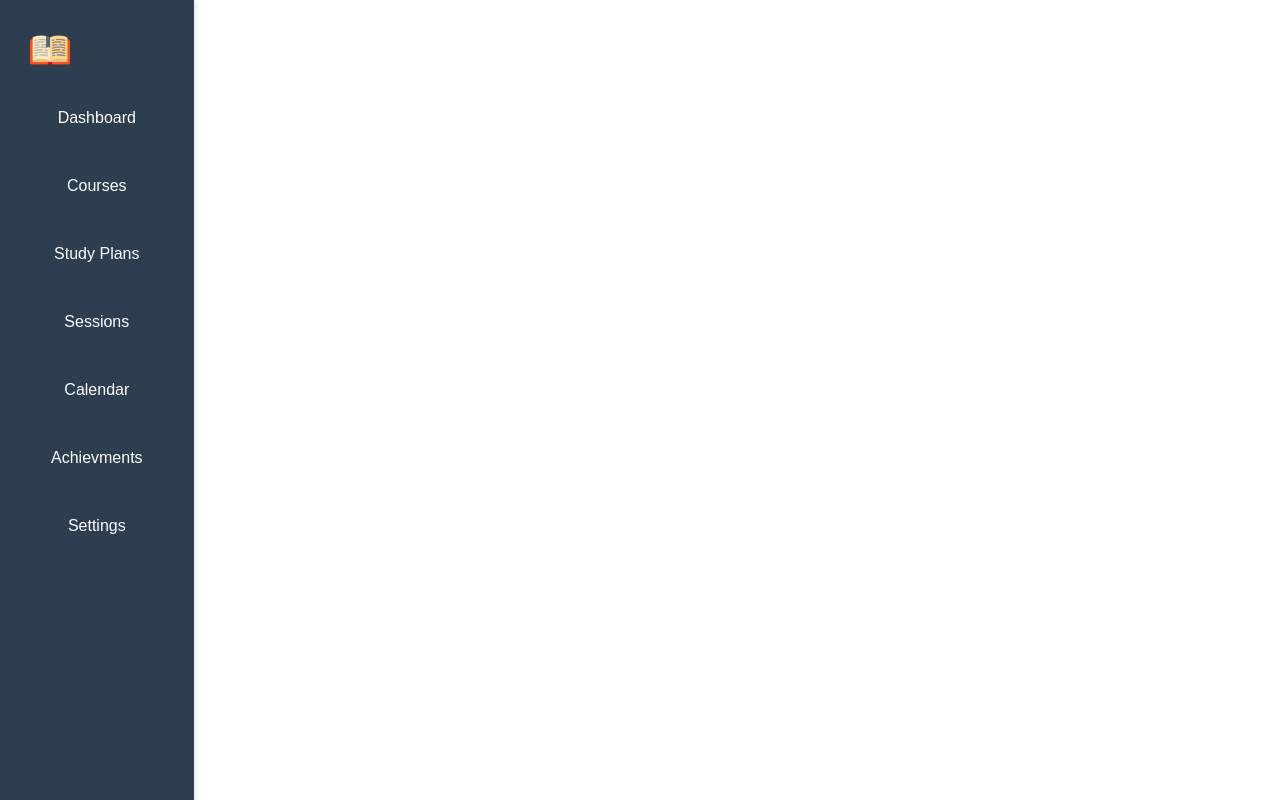
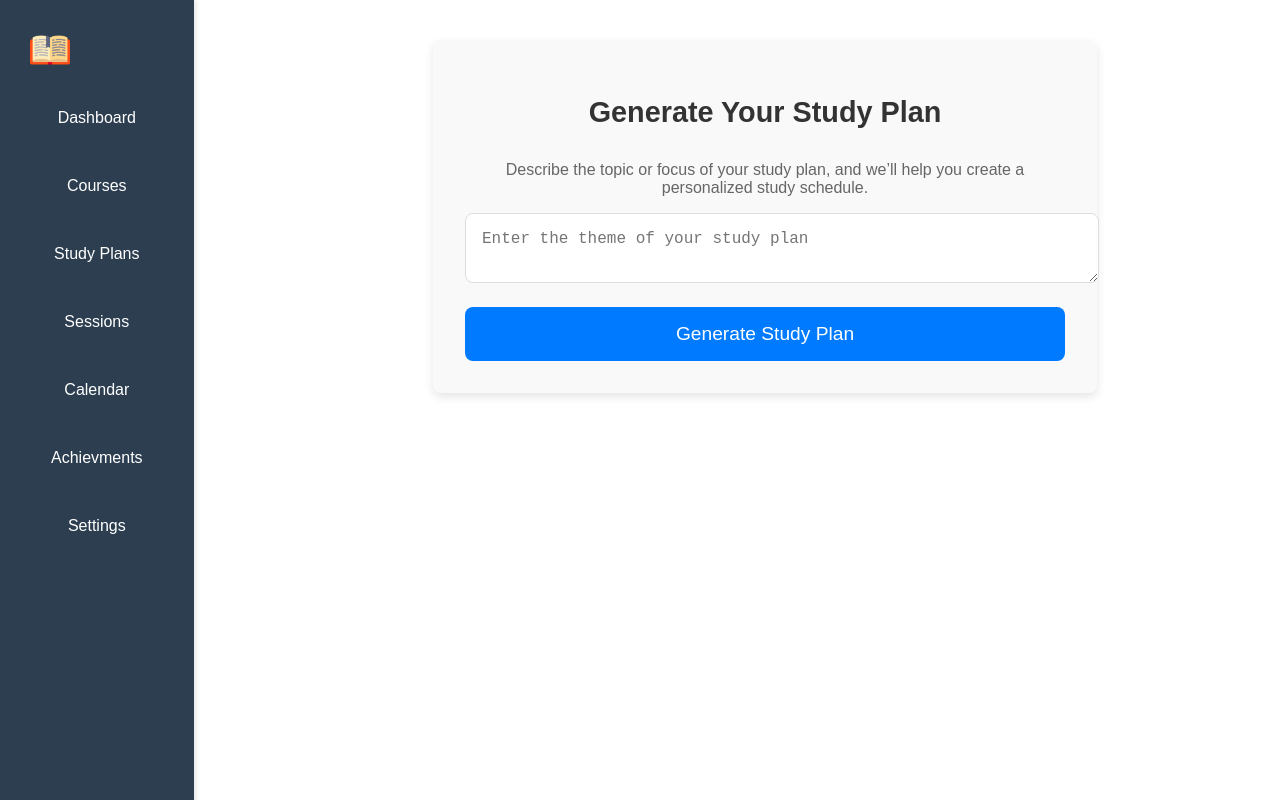
Before and after one commit to fernandals/Studere-School-Planner, a Next.js app in the folder frontend/: page /plans in a window 1280 px wide. Built offline with nearby package versions, Linux system fonts and the light colour scheme.

Commit message:
study planner LLM

```diff
--- a/frontend/src/pages/plans.tsx
+++ b/frontend/src/pages/plans.tsx
@@ -1,14 +1,66 @@
-import React from 'react';
+import React, { useState } from 'react';
 
 import Sidebar from '@/components/sidebar';
 
-import styles from 'plans.module.css';
+import styles from '@/styles/plans.module.css';
 
 const Plans = () => {
+  const [theme, setTheme] = useState('');
+  const [studyPlan, setStudyPlan] = useState('');
+
+  // Simulated fetchStudyPlan function to mock GPT response
+  const fetchStudyPlan = (theme) => {
+    return new Promise((resolve) => {
+      setTimeout(() => {
+        // Mocking a study plan based on the theme input
+        const mockResponse = `
+          Study Plan for: ${theme}
+
+          - Review key concepts.
+          - Create a study schedule.
+          - Break down the material into manageable chunks.
+          - Focus on difficult topics for 40 minutes, followed by a 5-minute break.
+          - Repeat until mastery of the subject is achieved.
+
+          This plan is tailored based on your theme and study needs.
+        `;
+        resolve(mockResponse);
+      }, 1000); // Simulate a 1-second delay
+    });
+  };
+
+  const handleSubmit = () => {
+    // Make a call to GPT to generate the study plan based on the theme
+    // Assume fetchStudyPlan is a function that calls GPT or your API
+    fetchStudyPlan(theme).then(plan => setStudyPlan(plan));
+  };
+
     return (
       <div style={{ display: 'flex' }}>
         <Sidebar />
         <main style={{ marginLeft: '250px', padding: '20px', flex: '1' }}>
+          <div className={styles.studyPlanGenerator}>
+            <h2 className={styles.heading}>Generate Your Study Plan</h2>
+            <p className={styles.instructions}>
+              Describe the topic or focus of your study plan, and we’ll help you create a personalized study schedule.
+            </p>
+            <textarea
+              value={theme}
+              onChange={(e) => setTheme(e.target.value)}
+              placeholder="Enter the theme of your study plan"
+              className={styles.themeTextbox}
+            />
+            <button onClick={handleSubmit} className={styles.generateButton}>
+              Generate Study Plan
+            </button>
+
+            {studyPlan && (
+              <div className={styles.studyPlanResult}>
+                <h3>Your Generated Study Plan</h3>
+                <p>{studyPlan}</p>
+              </div>
+            )}
+          </div>
 
         </main>
       </div>
--- a/frontend/src/pages/sessions.tsx
+++ b/frontend/src/pages/sessions.tsx
@@ -55,7 +55,7 @@ const Sessions = () => {
     return (
       <div style={{ display: 'flex' }}>
         <Sidebar />
-        <main style={{ marginLeft: '250px', padding: '20px', flex: '1' }}>
+        <main style={{ marginLeft: '200px', padding: '20px', flex: '1' }}>
 
         <div className={styles.container}>
           <h1 className={styles.header}>Study Session</h1>
--- /dev/null
+++ b/frontend/src/styles/plans.module.css
@@ -0,0 +1,80 @@
+/* StudyPlanGenerator.module.css */
+
+.studyPlanGenerator {
+  background-color: #f9f9f9;
+  padding: 2rem;
+  border-radius: 8px;
+  box-shadow: 0 4px 10px rgba(0, 0, 0, 0.1);
+  max-width: 600px;
+  margin: 20px auto;
+  font-family: Arial, sans-serif;
+  display: flex;
+  flex-direction: column;
+}
+
+.heading {
+  color: #333;
+  font-size: 1.8rem;
+  text-align: center;
+  margin-bottom: 1rem;
+}
+
+.instructions {
+  font-size: 1rem;
+  color: #666;
+  text-align: center;
+  margin-bottom: 1rem;
+}
+
+.themeTextbox {
+  width: 100%;
+  padding: 1rem;
+  border: 1px solid #ddd;
+  border-radius: 8px;
+  font-size: 1rem;
+  margin-bottom: 1.5rem;
+  /*resize: none;*/
+  transition: border-color 0.3s ease;
+}
+
+.themeTextbox:focus {
+  border-color: #007bff;
+  outline: none;
+}
+
+.generateButton {
+  display: block;
+  width: 100%;
+  padding: 1rem;
+  background-color: #007bff;
+  color: white;
+  border: none;
+  border-radius: 8px;
+  font-size: 1.2rem;
+  cursor: pointer;
+  transition: background-color 0.3s ease;
+}
+
+.generateButton:hover {
+  background-color: #0056b3;
+}
+
+.studyPlanResult {
+  background-color: #fff;
+  padding: 1.5rem;
+  margin-top: 2rem;
+  border-radius: 8px;
+  border: 1px solid #ddd;
+}
+
+.studyPlanResult h3 {
+  color: #333;
+  font-size: 1.4rem;
+  margin-bottom: 1rem;
+}
+
+.studyPlanResult p {
+  color: #555;
+  font-size: 1.1rem;
+  line-height: 1.5;
+}
```
